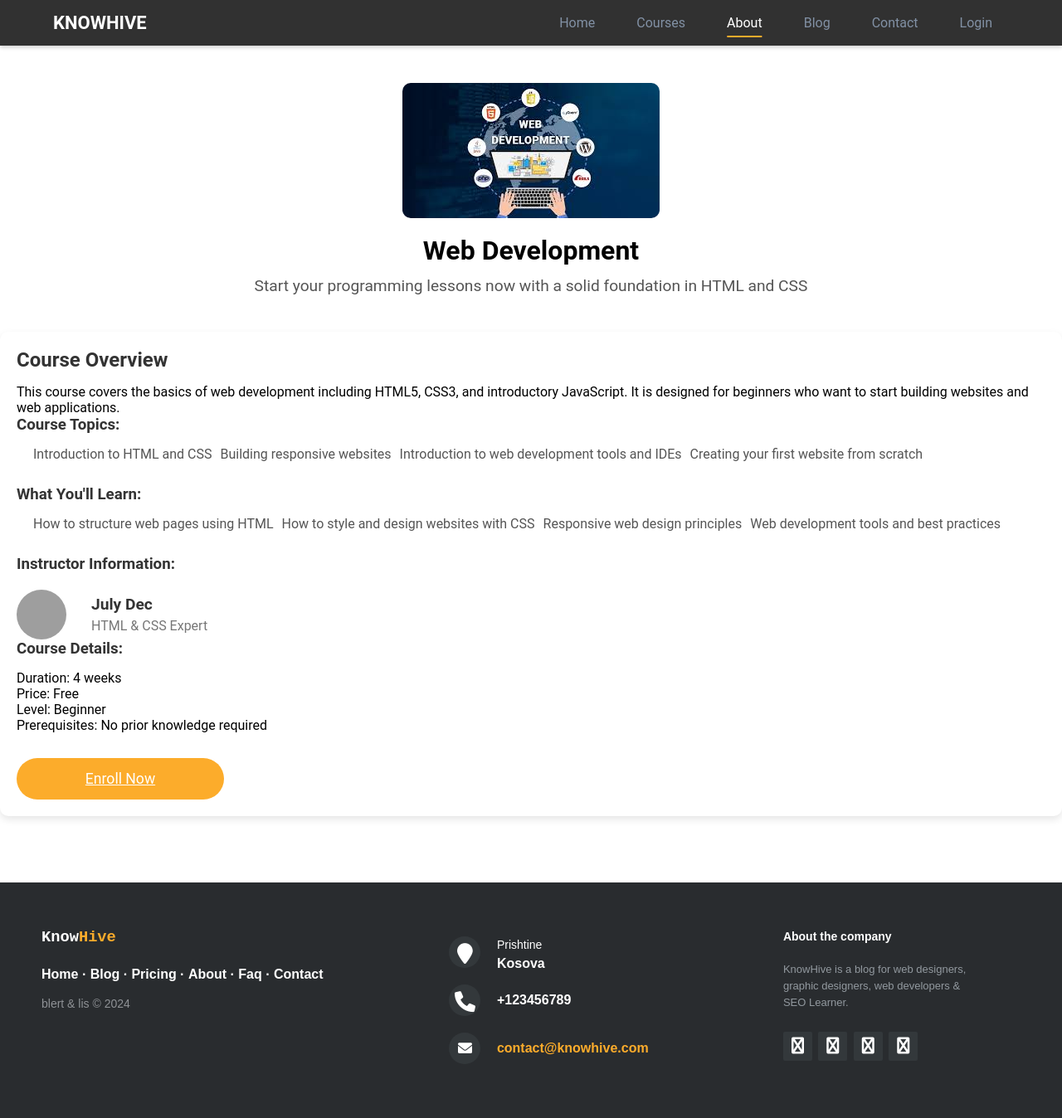
After one commit to BlertFK/DZHU-Project, a PHP site: page /courses/course-detail.html in a window 1280 px wide. The commit adds this page. Shown: the whole page at 83% size. Run offline with PHP 8.4, Linux system fonts and the light colour scheme; some libraries are stand-ins or nearby versions; grey boxes are pictures that could not be loaded.

Commit message:
added course-detail page

```diff
--- /dev/null
+++ b/courses/course-detail.html
@@ -0,0 +1,172 @@
+<!DOCTYPE html>
+<html lang="en">
+  <head>
+    <meta charset="UTF-8" />
+    <meta name="viewport" content="width=device-width, initial-scale=1.0" />
+    <title>KnowHive - Course Details</title>
+    <link rel="stylesheet" href="./style.css" />
+    <link rel="stylesheet" href="./style-detail.css" />
+    <link
+      rel="stylesheet"
+      type="text/css"
+      href="https://cdnjs.cloudflare.com/ajax/libs/Swiper/4.0.7/css/swiper.min.css"
+    />
+    <link
+      rel="stylesheet"
+      href="https://cdnjs.cloudflare.com/ajax/libs/font-awesome/6.0.0-beta3/css/all.min.css"
+    />
+  </head>
+  <body>
+    <nav>
+      <div class="logo">KnowHive</div>
+      <input type="checkbox" id="checkbox" />
+      <label for="checkbox" id="icon">
+        <svg
+          fill="none"
+          stroke="currentColor"
+          viewBox="0 0 24 24"
+          xmlns="http://www.w3.org/2000/svg"
+        >
+          <path
+            stroke-linecap="round"
+            stroke-linejoin="round"
+            stroke-width="2"
+            d="M4 6h16M4 12h16M4 18h16"
+          ></path>
+        </svg>
+      </label>
+      <ul>
+        <li><a href="../index.html">Home</a></li>
+        <li><a href="../courses/index.html">Courses</a></li>
+        <li><a href="./index.html" class="active">About</a></li>
+        <li><a href="#">Blog</a></li>
+        <li><a href="../contact/index.html">Contact</a></li>
+        <li><a href="./login/login.html">Login</a></li>
+      </ul>
+    </nav>
+
+    <div class="course-details-container">
+      <!-- Course Header -->
+      <div class="course-header">
+        <img src="./images/image1.jpeg" alt="course image" />
+        <div class="course-title">
+          <h1>Web Development</h1>
+          <p>
+            Start your programming lessons now with a solid foundation in HTML
+            and CSS
+          </p>
+        </div>
+      </div>
+
+      <!-- Course Details -->
+      <div class="course-content">
+        <h2>Course Overview</h2>
+        <p>
+          This course covers the basics of web development including HTML5,
+          CSS3, and introductory JavaScript. It is designed for beginners who
+          want to start building websites and web applications.
+        </p>
+
+        <h3>Course Topics:</h3>
+        <ul>
+          <li>Introduction to HTML and CSS</li>
+          <li>Building responsive websites</li>
+          <li>Introduction to web development tools and IDEs</li>
+          <li>Creating your first website from scratch</li>
+        </ul>
+
+        <h3>What You'll Learn:</h3>
+        <ul>
+          <li>How to structure web pages using HTML</li>
+          <li>How to style and design websites with CSS</li>
+          <li>Responsive web design principles</li>
+          <li>Web development tools and best practices</li>
+        </ul>
+
+        <h3>Instructor Information:</h3>
+        <div class="user">
+          <img
+            src="https://yt3.ggpht.com/a/AGF-l7-0J1G0Ue0mcZMw-99kMeVuBmRxiPjyvIYONg=s900-c-k-c0xffffffff-no-rj-mo"
+            alt="instructor"
+          />
+          <div class="user-info">
+            <h5>July Dec</h5>
+            <small>HTML & CSS Expert</small>
+          </div>
+        </div>
+
+        <h3>Course Details:</h3>
+        <p>Duration: 4 weeks</p>
+        <p>Price: Free</p>
+        <p>Level: Beginner</p>
+        <p>Prerequisites: No prior knowledge required</p>
+
+        <div class="enroll-button">
+          <a href="#">Enroll Now</a>
+        </div>
+      </div>
+    </div>
+
+    <!-- footer -->
+    <footer class="footer-distributed">
+      <div class="footer-left">
+        <h3>Know<span>Hive</span></h3>
+
+        <p class="footer-links">
+          <a href="#">Home</a>
+          ·
+          <a href="#">Blog</a>
+          ·
+          <a href="#">Pricing</a>
+          ·
+          <a href="#">About</a>
+          ·
+          <a href="#">Faq</a>
+          ·
+          <a href="#">Contact</a>
+        </p>
+
+        <p class="footer-company-name">blert & lis &copy; 2024</p>
+      </div>
+
+      <div class="footer-center">
+        <div>
+          <i class="fa fa-map-marker"></i>
+          <p><span>Prishtine</span>Kosova</p>
+        </div>
+
+        <div>
+          <i class="fa fa-phone"></i>
+          <p>+123456789</p>
+        </div>
+
+        <div>
+          <i class="fa fa-envelope"></i>
+          <p>
+            <a href="mailto:support@company.com">contact@knowhive.com</a>
+          </p>
+        </div>
+      </div>
+
+      <div class="footer-right">
+        <p class="footer-company-about">
+          <span>About the company</span>
+          KnowHive is a blog for web designers, graphic designers, web
+          developers &amp; SEO Learner.
+        </p>
+
+        <div class="footer-icons">
+          <a href="#"><i class="fa fa-facebook-square"></i></a>
+          <a href="#"><i class="fa fa-twitter"></i></a>
+          <a href="#"><i class="fa fa-linkedin"></i></a>
+          <a href="#"><i class="fa fa-github"></i></a>
+        </div>
+      </div>
+    </footer>
+
+    <script src="https://code.jquery.com/jquery-3.6.0.min.js"></script>
+    <script src="https://cdnjs.cloudflare.com/ajax/libs/Swiper/4.0.7/js/swiper.min.js"></script>
+    <script src="https://cdnjs.cloudflare.com/ajax/libs/jquery/3.4.1/jquery.min.js"></script>
+    <script src="script.js"></script>
+  </body>
+</html>
--- /dev/null
+++ b/courses/style-detail.css
@@ -0,0 +1,140 @@
+/* Course Details Container */
+.course-details-container {
+    display: flex;
+    flex-direction: column;
+    gap: 40px;
+    margin-top: 100px;
+}
+
+/* Course Header */
+.course-header {
+    display: flex;
+    flex-direction: column;
+    align-items: center;
+    gap: 20px;
+    text-align: center;
+}
+
+.course-header img {
+    max-width: 100%;
+    height: auto;
+    border-radius: 10px;
+}
+
+.course-title p {
+    font-size: 1.2rem;
+    color: #555;
+    margin-top: 10px;
+    line-height: 1.5;
+}
+
+/* Course Content */
+.course-content {
+    background-color: white;
+    padding: 20px;
+    border-radius: 10px;
+    box-shadow: 0 4px 10px rgba(0, 0, 0, 0.1);
+    width: 100%;
+}
+
+.course-content h2,
+.course-content h3 {
+    color: #333;
+    margin-bottom: 15px;
+}
+
+.course-content ul {
+    padding-left: 20px;
+    margin-bottom: 20px;
+}
+
+.course-content ul li {
+    font-size: 1rem;
+    color: #555;
+    margin-bottom: 8px;
+}
+
+/* Instructor Section */
+.user {
+    display: flex;
+    align-items: center;
+    gap: 20px;
+    margin-top: 20px;
+}
+
+.user img {
+    width: 60px;
+    height: 60px;
+    border-radius: 50%;
+}
+
+.user-info h5 {
+    font-size: 1.2rem;
+    color: #333;
+    margin-bottom: 5px;
+}
+
+.user-info small {
+    font-size: 1rem;
+    color: #777;
+}
+
+/* Course Details */
+.course-details p {
+    font-size: 1.1rem;
+    color: #555;
+    margin-bottom: 10px;
+}
+
+.course-details p span {
+    font-weight: bold;
+}
+
+/* Enroll Button */
+.enroll-button a {
+    display: inline-block;
+    background-color: #FCAC2B;
+    color: white;
+    font-size: 1.1rem;
+    padding: 15px 30px;
+    border-radius: 30px;
+    text-align: center;
+    transition: background-color 0.3s ease;
+    margin-top: 30px;
+    width: 100%;
+    max-width: 250px;
+    margin-left: auto;
+    margin-right: auto;
+}
+
+.enroll-button a:hover {
+    background-color: #e59310;
+}
+
+/* Mobile Styles */
+@media (max-width: 768px) {
+    .course-details-container {
+        padding: 20px;
+    }
+
+    .course-header {
+        gap: 15px;
+    }
+
+    .course-header img {
+        width: 100%;
+        max-width: 400px;
+    }
+
+    .course-title h1 {
+        font-size: 2rem;
+    }
+
+    .course-content {
+        padding: 15px;
+    }
+
+    .enroll-button a {
+        width: 100%;
+    }
+}
--- a/courses/style.css
+++ b/courses/style.css
@@ -99,6 +99,10 @@ ul li a.active::after {
 #checkbox,
 #icon {
     display: none;
+}
+
+.title-course {
+    text-decoration: none;
 }
 
 
```
Also changed, not shown: courses/index.html (+61 -69 lines).
